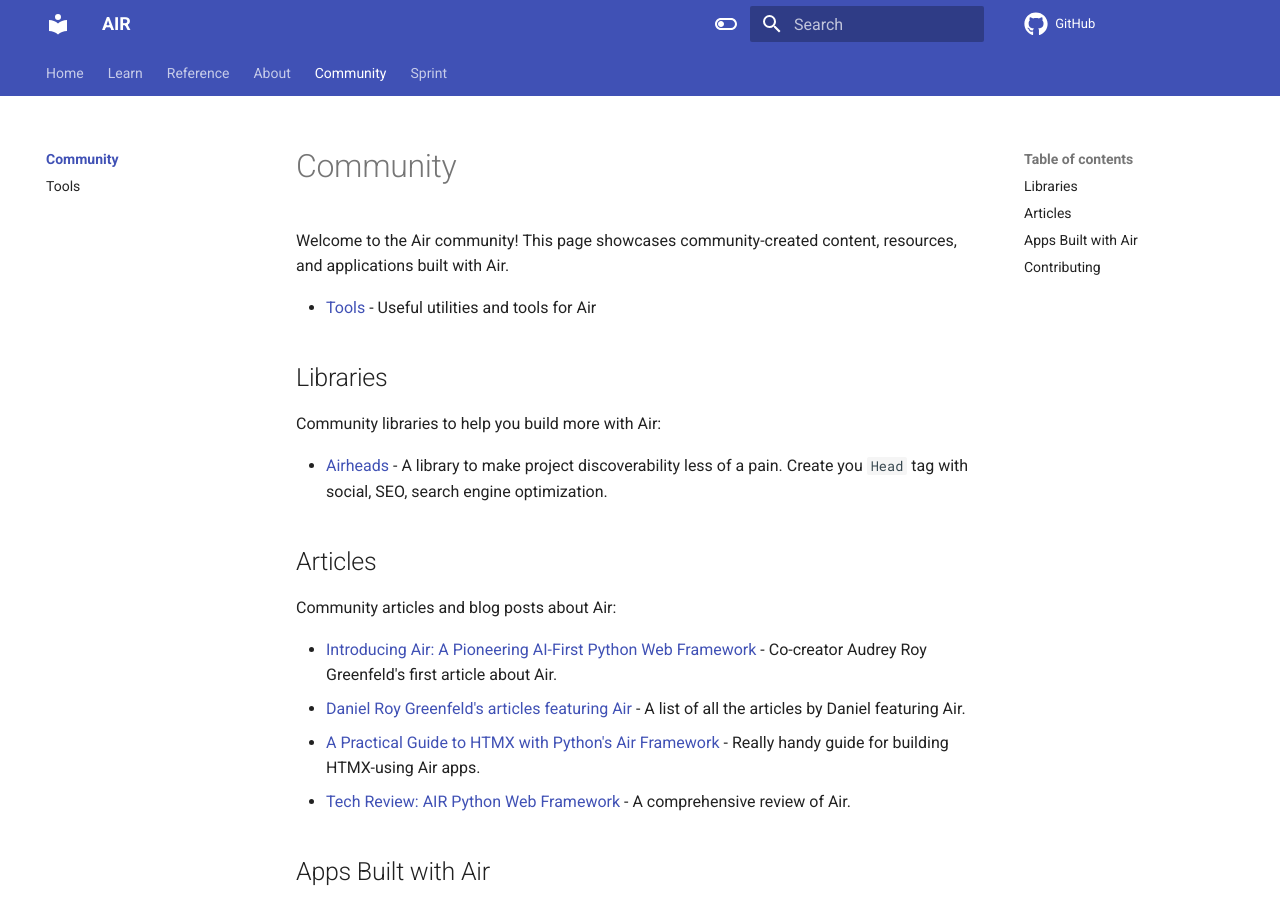
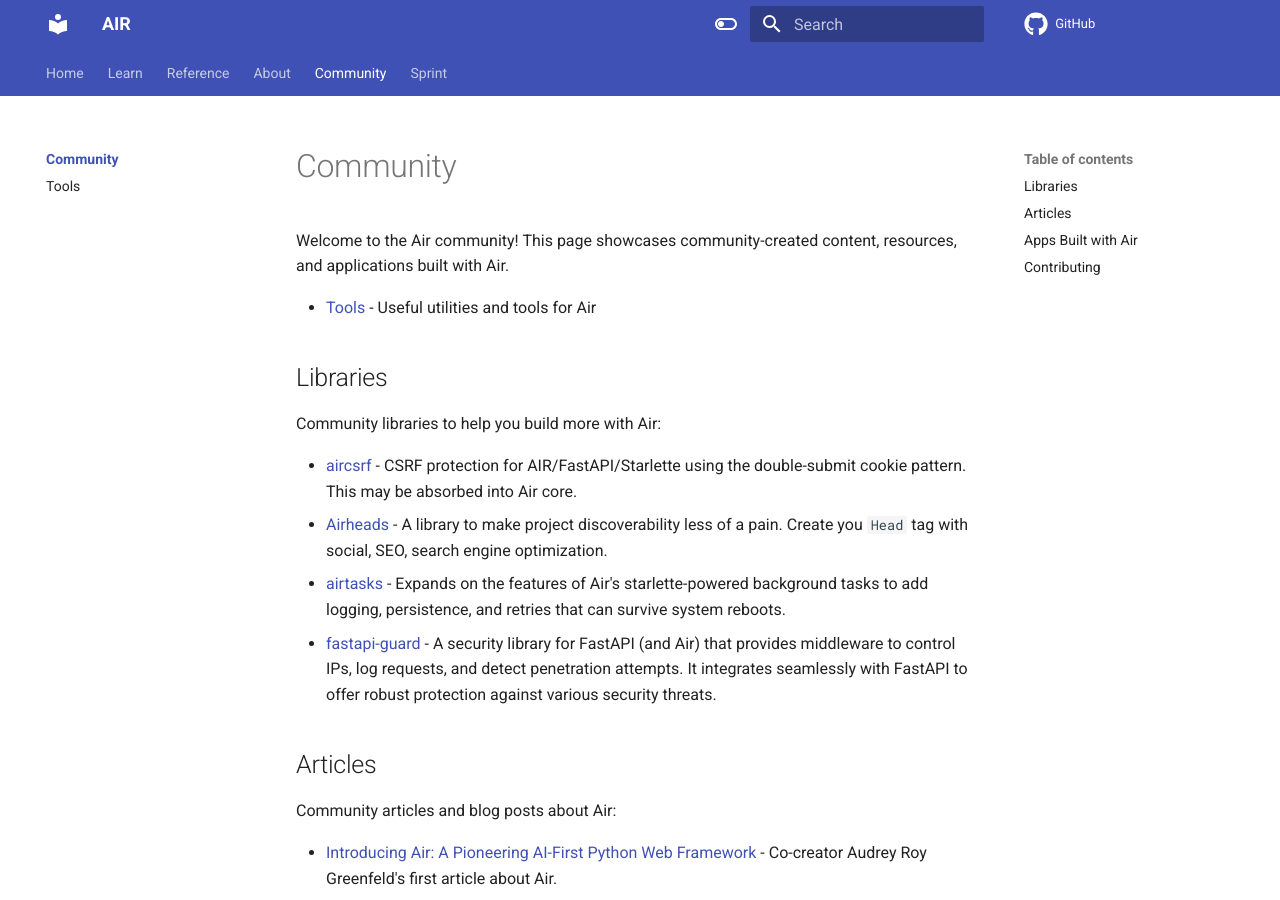
Before and after one commit to feldroy/air, an MkDocs documentation site: the page built from docs/community/index.md, in a window 1280 px wide and 900 px high. Built offline with MkDocs 1.6.1 and Material for MkDocs 9.7.7, drawn with Linux system fonts in a browser that asks for light colours; comment, search, counter and statistics services are not loaded.

Commit message:
Add a few more tools to the Air site

```diff
--- a/docs/community/index.md
+++ b/docs/community/index.md
@@ -8,7 +8,10 @@ Welcome to the Air community! This page showcases community-created content, res
 
 Community libraries to help you build more with Air:
 
+- <a href="https://github.com/kentro-tech/aircsrf" target="_blank">aircsrf</a> - CSRF protection for AIR/FastAPI/Starlette using the double-submit cookie pattern. This may be absorbed into Air core.
 - <a href="https://kentro-tech.github.io/airheads/" target="_blank">Airheads</a> - A library to make project discoverability less of a pain. Create you `Head` tag with social, SEO, search engine optimization.
+- <a href="https://github.com/kentro-tech/airtasks" target="_blank">airtasks</a> - Expands on the features of Air's starlette-powered background tasks to add logging, persistence, and retries that can survive system reboots.
+- <a href="https://github.com/rennf93/fastapi-guard" target="_blank">fastapi-guard</a> - A security library for FastAPI (and Air) that provides middleware to control IPs, log requests, and detect penetration attempts. It integrates seamlessly with FastAPI to offer robust protection against various security threats.
 
 ## Articles
 
```
